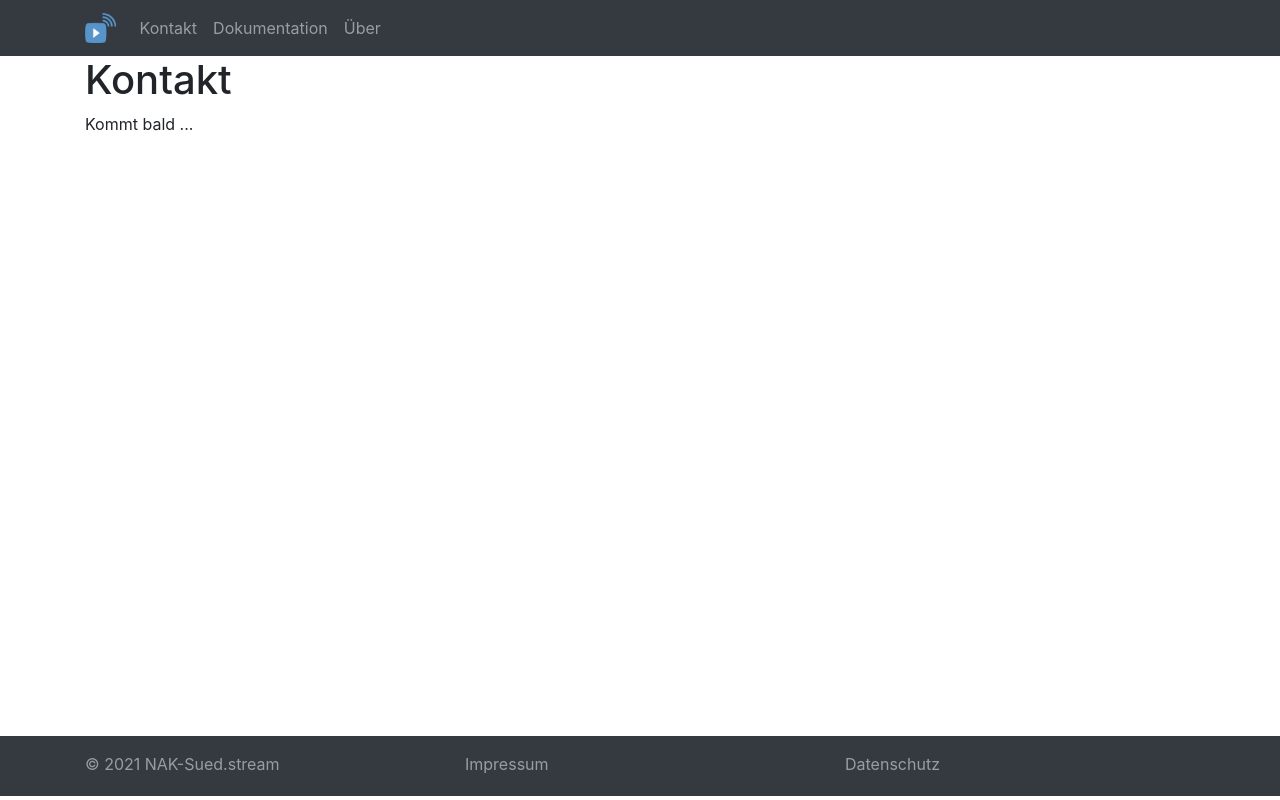
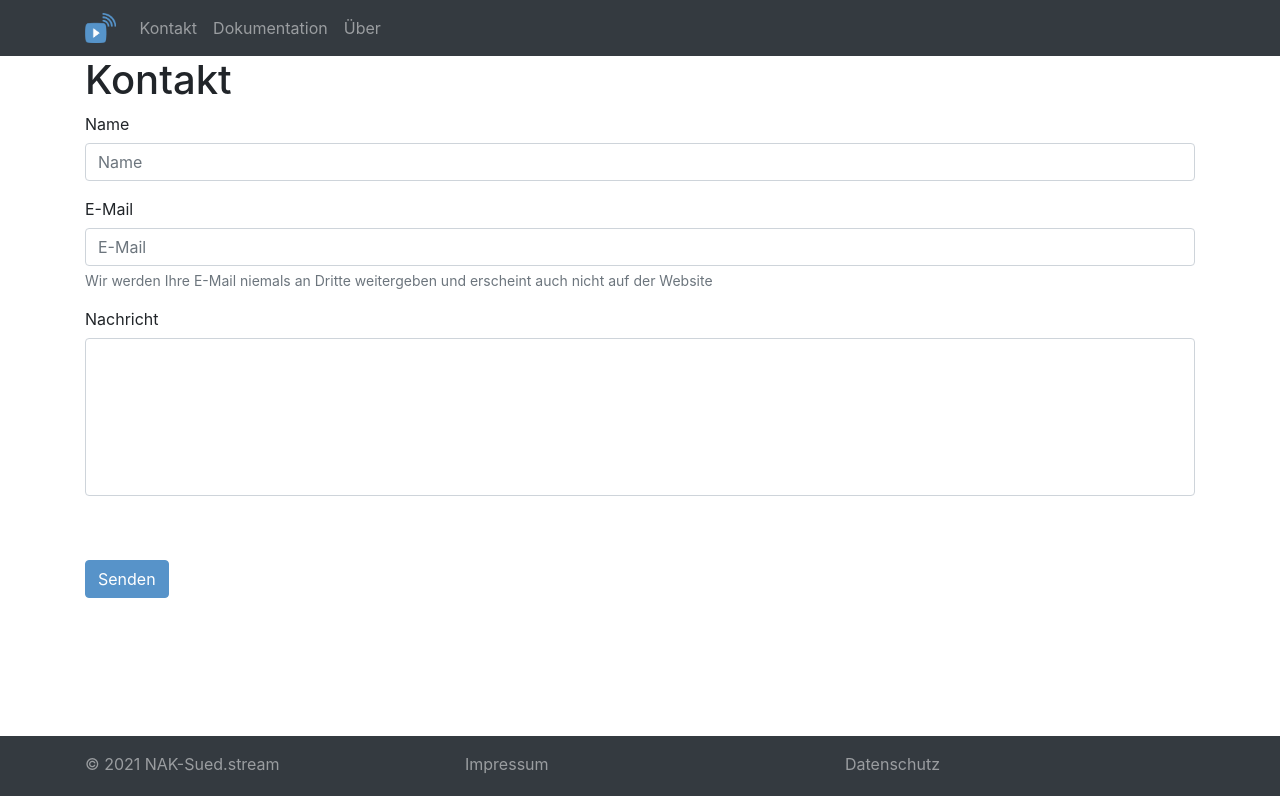
Before and after one commit to stritti/nak-sued.stream, a Vue app: page /kontakt in a window 1280 px wide. Built offline with nearby package versions, Linux system fonts and the light colour scheme; no server answers; what vue-youtube-embed would draw is missing.

Commit message:
add contact form

```diff
--- /dev/null
+++ b/src/components/ContactForm.vue
@@ -0,0 +1,78 @@
+<template>
+  <div class="create-form">
+    <b-form
+      v-if="showForm"
+      @submit="onSubmit"
+    >
+      <b-form-group
+        label="Name"
+      >
+        <b-form-input
+          v-model="contact.Name"
+          type="text"
+          placeholder="Name"
+          required
+        />
+      </b-form-group>
+      <b-form-group
+        label="E-Mail"
+        description="Wir werden Ihre E-Mail niemals an Dritte weitergeben und erscheint auch nicht auf der Website"
+      >
+        <b-form-input
+          v-model="contact.Email"
+          type="email"
+          placeholder="E-Mail"
+          required
+        />
+      </b-form-group>
+      <b-form-group label="Nachricht">
+        <b-form-textarea
+          v-model="contact.Notes"
+          rows="6"
+          max-rows="24"
+        />
+      </b-form-group>
+
+      <b-button
+        type="submit"
+        variant="primary"
+        class="my-5"
+      >
+        Senden
+      </b-button>
+    </b-form>
+    <b-alert
+      v-if="success"
+      variant="success"
+      class="my-5"
+      show
+    >
+      Die Nachricht wurde erfolgreich versendet.<br>
+      Vielen Dank für ihre Nachricht!
+    </b-alert>
+  </div>
+</template>
+
+<script>
+import contactService from '@/services/contact.service'
+export default {
+  name: 'CreateForm',
+  data () {
+    return {
+      contact: {},
+      showForm: true,
+      success: false,
+      errorSubmit: null
+    }
+  },
+  methods: {
+    onSubmit (event) {
+      event.preventDefault()
+      this.showForm = false
+      contactService.send(this.contact).then(() => {
+        this.success = true
+      })
+    }
+  }
+}
+</script>
--- /dev/null
+++ b/src/services/contact.service.js
@@ -0,0 +1,19 @@
+import airtableBase from './airtable.service'
+const TABLE_NAME = 'ContactMessages'
+
+const contactService = {
+  async send (item) {
+    const data = {
+      fields: item
+    }
+
+    // save the record
+    const response = await airtableBase.post(`${TABLE_NAME}`, data)
+    return {
+      id: response.id,
+      ...response.fields
+    }
+  }
+}
+
+export default contactService
--- a/src/views/Contact.vue
+++ b/src/views/Contact.vue
@@ -1,6 +1,14 @@
 <template>
-  <div class="about">
+  <div class="contact">
     <h1>Kontakt</h1>
-    <p>Kommt bald ...</p>
+    <contact-form />
   </div>
 </template>
+
+<script>
+import ContactForm from '@/components/ContactForm.vue'
+
+export default {
+  components: { ContactForm }
+}
+</script>
```
